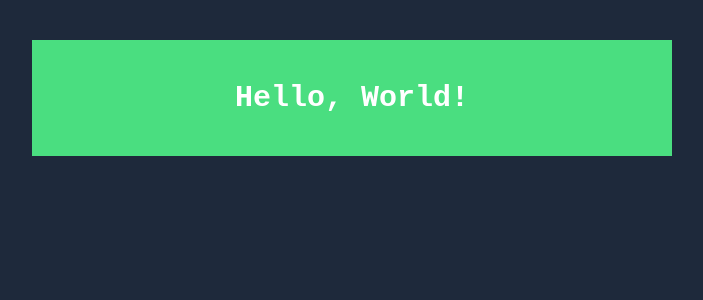
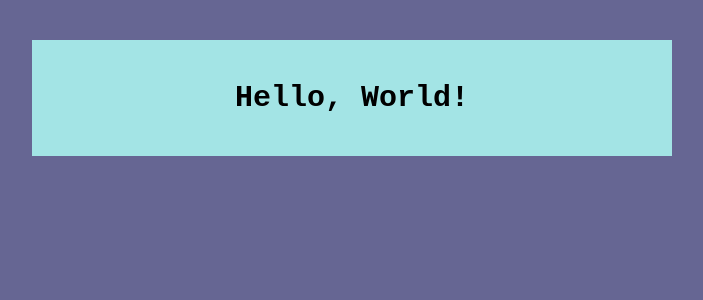
Before and after one commit to alchemy-yearbook-app/front-end, a React app: page / in a window 1280 px wide. Shown: the top 300 px of the page, without its empty margins (288-991 px from the left). Built offline with nearby package versions, Linux system fonts and the light colour scheme.

Commit message:
added in custom tailwind colors

```diff
--- a/src/App.css
+++ b/src/App.css
@@ -2,5 +2,5 @@
   Example of using Tailwind classes in a CSS file:
 */
 body {
-  @apply bg-slate-800;
+  @apply bg-darkpurple;
 }
--- a/src/App.jsx
+++ b/src/App.jsx
@@ -5,7 +5,7 @@ export default function App() {
   return (
     <h1
       className={`
-      bg-green-400
+      bg-teal
         text-3xl
         text-center
       text-white
--- a/tailwind.config.js
+++ b/tailwind.config.js
@@ -2,6 +2,13 @@ module.exports = {
   content: ['./src/**/*.{html,js,jsx}'],
   theme: {
     extend: {},
+    colors: {
+      pink: '#c591d4',
+      purple: '#876cab',
+      darkpurple: '#666693',
+      darkteal: '#8ebec9',
+      teal: '#a3e4e5',
+    },
   },
   plugins: [],
 };
```
